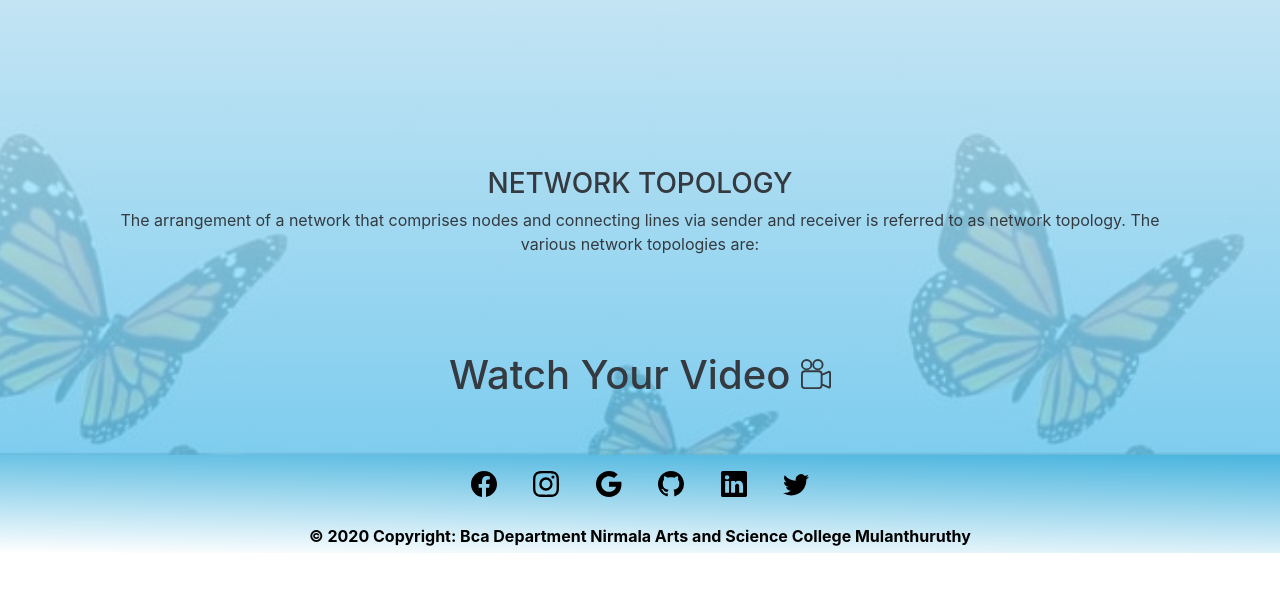
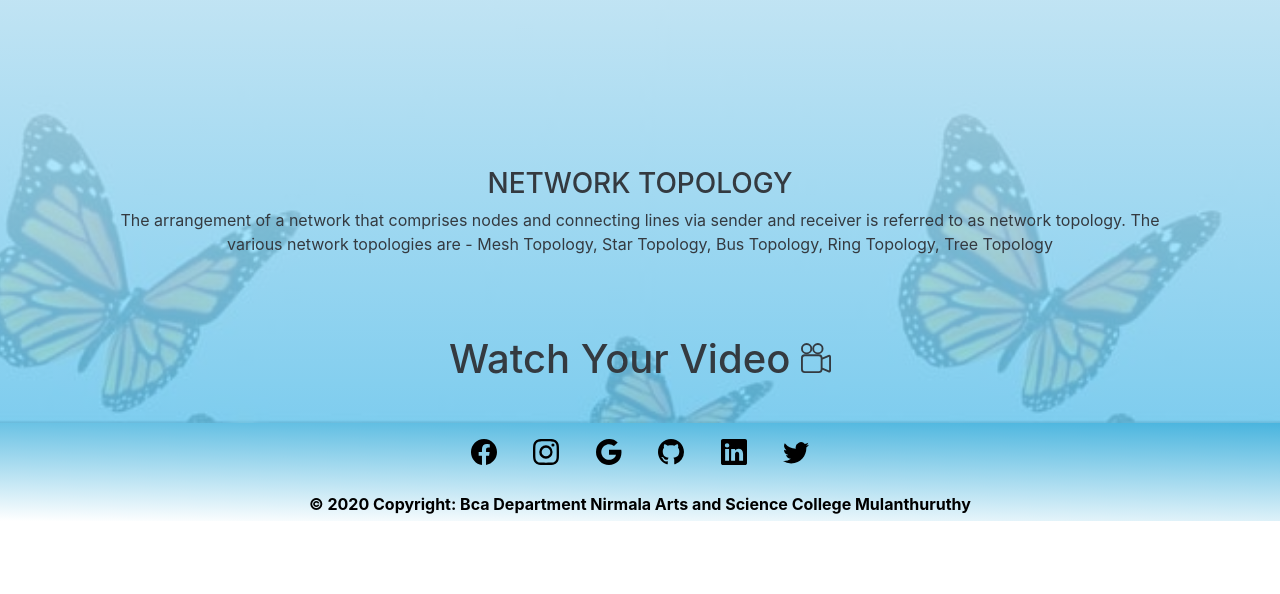
Before and after one commit to AntonyEfron/video-display, a plain HTML site: page index.html in a window 1280 px wide. Shown: the part 486-1080 px from the top of the page. After the commit the page ends 1048 px from the top, so only its background shows below. Drawn offline with nearby package versions, Linux system fonts and the light colour scheme; a script that the page names is missing.

Commit message:
Update index.html

```diff
--- a/index.html
+++ b/index.html
@@ -49,11 +49,15 @@
    margin: 0px;
    margin-top:1.5rem;">
           <h3>NETWORK TOPOLOGY</h3>
-          <p style="padding:0 1.5rem 0;">The arrangement of a network that comprises nodes and connecting lines via sender and receiver is referred to as network topology. The various network topologies are:</p>
+          <p style="padding:0 1.5rem 0;">The arrangement of a network that comprises nodes and connecting lines via sender and receiver is referred to as network topology. The various network topologies are - Mesh Topology,
+        Star Topology,
+        Bus Topology,
+          Ring Topology,
+        Tree Topology</p>
 
         </div>
       </div>
-      <div class="watch-your-video text-dark" style="text-align:center; padding:3rem;">
+      <div class="watch-your-video text-dark" style="text-align:center; padding:2rem;">
         <h1>Watch Your Video <svg xmlns="http://www.w3.org/2000/svg" width="30" height="30" fill="currentColor" class="bi bi-camera-reels" viewBox="0 0 16 16">
   <path d="M6 3a3 3 0 1 1-6 0 3 3 0 0 1 6 0zM1 3a2 2 0 1 0 4 0 2 2 0 0 0-4 0z"/>
   <path d="M9 6h.5a2 2 0 0 1 1.983 1.738l3.11-1.382A1 1 0 0 1 16 7.269v7.462a1 1 0 0 1-1.406.913l-3.111-1.382A2 2 0 0 1 9.5 16H2a2 2 0 0 1-2-2V8a2 2 0 0 1 2-2h7zm6 8.73V7.27l-3.5 1.555v4.35l3.5 1.556zM1 8v6a1 1 0 0 0 1 1h7.5a1 1 0 0 0 1-1V8a1 1 0 0 0-1-1H2a1 1 0 0 0-1 1z"/>
```
